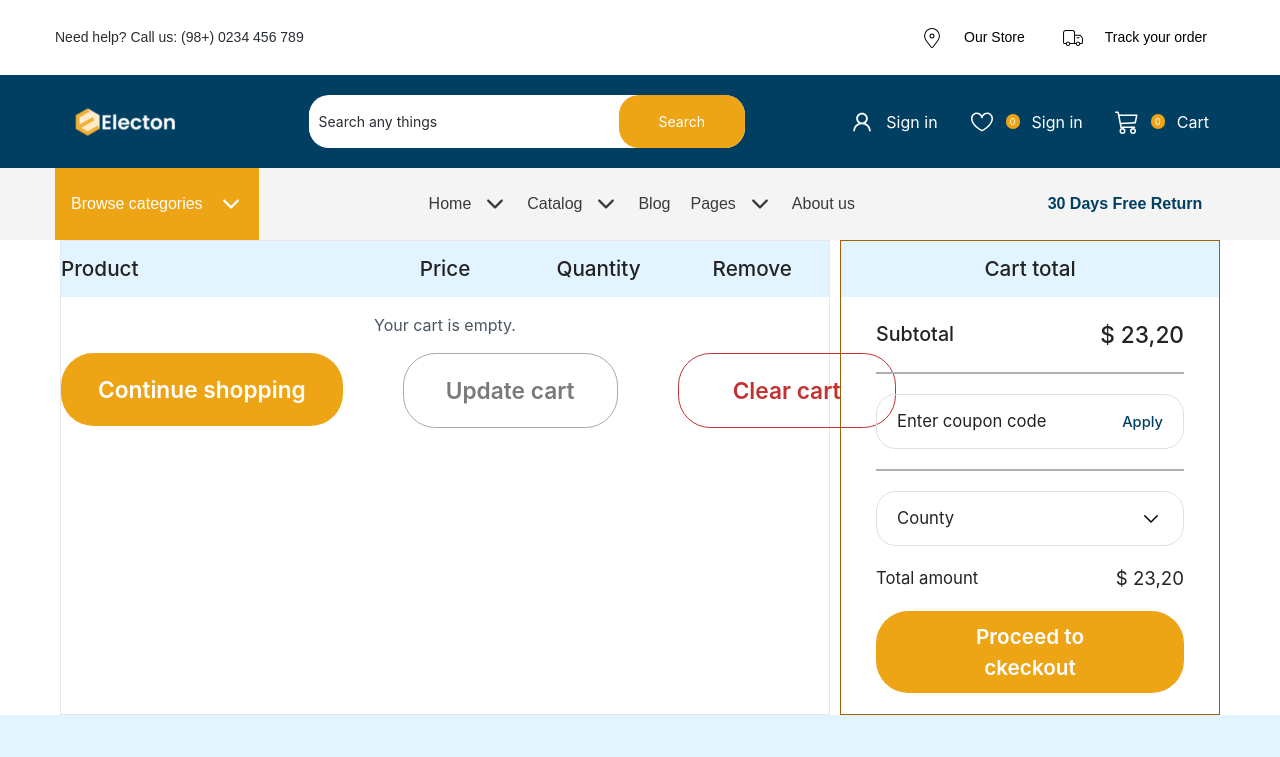
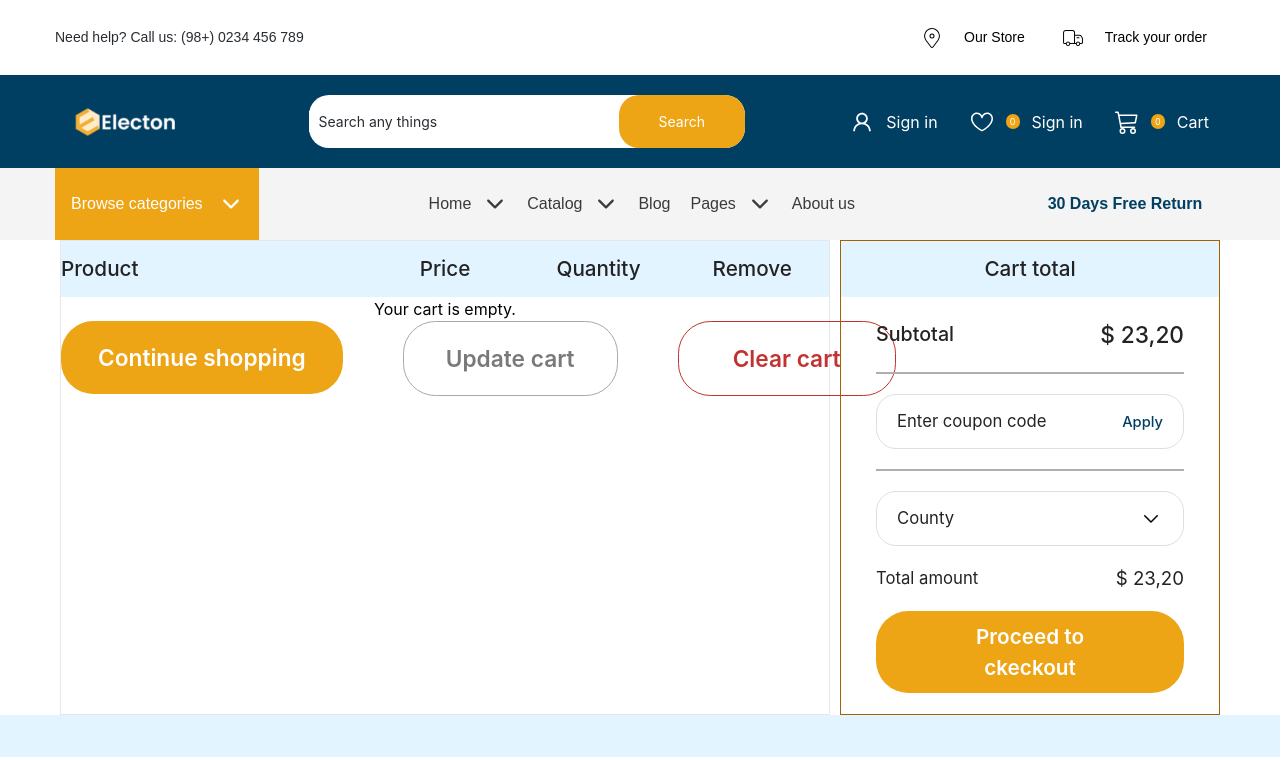
Before and after one commit to Muhammad-Aman171/ecommerce-techloset-project, a React (Create React App) app: page /Cart in a window 1280 px wide. Shown: the top 757 px of the page. Built offline with nearby package versions, Linux system fonts and the light colour scheme.

Commit message:
completed

```diff
--- a/src/pages/Cart.tsx
+++ b/src/pages/Cart.tsx
@@ -2,13 +2,8 @@ import React from "react";
 import Button from "../components/buttons/button.tsx";
 import { GoChevronDown } from "react-icons/go";
 import CartProductCard from "../components/CartProductCard.tsx";
-import { useSelector } from "react-redux";
-import { RootState } from "../store/store.ts";
 
 const Cart = () => {
-  const cartItems = useSelector(
-    (state: RootState) => state.addToCartSlice.items
-  );
 
   return (
     <div className="flex justify-center ">
@@ -38,13 +33,14 @@ const Cart = () => {
               </div>
             </div>
             <div>
-              {cartItems.length > 0 ? (
+              {/* {cartItems.length > 0 ? (
                 cartItems.map((item) => <CartProductCard key={item.id} />)
               ) : (
                 <p className="text-center py-4 text-gray-600">
                   Your cart is empty.
                 </p>
-              )}
+              )} */}
+              <CartProductCard />
             </div>
             <div className="flex gap-x-[60px] max-xl:flex-col max-xl:gap-y-[20px] max-xl:my-[50px]  ">
               <Button
--- a/src/store/slices/AddToCartSlice.ts
+++ b/src/store/slices/AddToCartSlice.ts
@@ -1,7 +1,7 @@
 import { createSlice, PayloadAction } from "@reduxjs/toolkit";
 
 interface CartItem {
-  id?: number;
+  id: number;
 }
 
 interface CartState {
```
